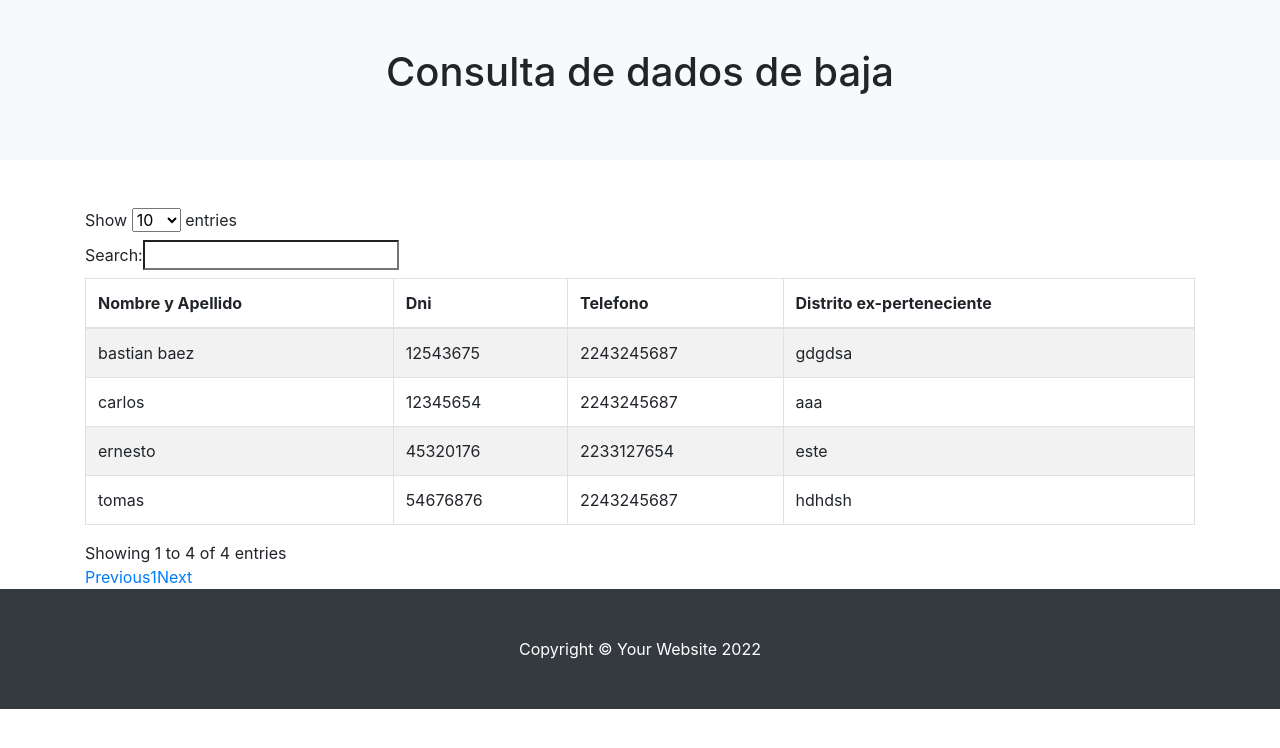
After one commit to rodrigoacunaa/policia, a PHP site: page /policia/adminBajas.php in a window 1280 px wide. The commit adds this page. Shown: the top 748 px of the page. Run offline with PHP 8.4, Linux system fonts and the light colour scheme; data comes from the database, SQL or seed files in the repository; some libraries are stand-ins or nearby versions.

Commit message:
tabla 'ver dados de baja' dinamico-funcional

```diff
--- /dev/null
+++ b/adminBajas.php
@@ -0,0 +1,73 @@
+<!DOCTYPE html>
+<html>
+<head>
+	<meta charset="utf-8">
+	<meta name="viewport" content="width=device-width, initial-scale=1">
+	 <link rel="stylesheet" href="https://cdn.jsdelivr.net/npm/bootstrap@4.6.2/dist/css/bootstrap.min.css" integrity="sha384-xOolHFLEh07PJGoPkLv1IbcEPTNtaed2xpHsD9ESMhqIYd0nLMwNLD69Npy4HI+N" crossorigin="anonymous">
+	<title>Alumnos dados de baja</title>
+</head>
+<body>
+	<div class="p-5 text-center bg-light">
+    <h1 class="mb-3">Consulta de dados de baja</h1>
+  </div>
+
+	<div class="row">
+  <div class="container mt-5">
+  <table id="tablaContacto" class="table table-striped table-bordered" style="width:100%">
+                    <thead>
+                        <tr>
+                            <th>Nombre y Apellido</th>
+                            <th>Dni</th>
+                            <th>Telefono</th>
+                            <th>Distrito ex-perteneciente</th>
+                        </tr>
+                    </thead>
+                    <tbody>
+
+                    <?php
+                    include("modulos/db.php");
+                    $sql = "SELECT * FROM `alumnos` WHERE `estado` = 1";
+                    $sqlEX = mysqli_query($connection, $sql);
+                    $row = mysqli_fetch_array($sqlEX);
+
+                    foreach($sqlEX as $row){
+                    echo '
+                    <tr>
+                    <td>'.$row["nomApe"].'</td>
+                    <td>'.$row["dni"].'</td>
+                    <td>'.$row["telefono"].'</td>
+                    <td>'.$row["distrito"].'</td>
+                    </tr>
+                    ';
+                    }
+                    ?>
+
+
+                              </tbody>
+
+</table>
+</div>
+</div>
+
+<!--datatables scripts -->
+    <script src="https://code.jquery.com/jquery-3.6.1.min.js" integrity="sha256-o88AwQnZB+VDvE9tvIXrMQaPlFFSUTR+nldQm1LuPXQ=" crossorigin="anonymous"></script>
+    <script type="text/javascript" src="https://cdnjs.cloudflare.com/ajax/libs/pdfmake/0.1.36/pdfmake.min.js"></script>
+        <script type="text/javascript" src="https://cdnjs.cloudflare.com/ajax/libs/pdfmake/0.1.36/vfs_fonts.js"></script>
+        <script type="text/javascript" src="https://cdn.datatables.net/v/bs4-4.6.0/jq-3.6.0/jszip-2.5.0/dt-1.11.5/b-2.2.2/b-colvis-2.2.2/b-html5-2.2.2/b-print-2.2.2/date-1.1.2/r-2.2.9/sb-1.3.2/datatables.min.js"></script>
+        <script type="text/javascript" src="https://cdnjs.cloudflare.com/ajax/libs/twitter-bootstrap/4.6.0/js/bootstrap.min.js"></script>
+    <script>
+            $(document).ready(function () {
+                $('#tablaContacto').DataTable();
+            });
+
+        </script>
+    <!-- Optional JavaScript; choose one of the two! -->
+    <script src="//cdn.jsdelivr.net/npm/sweetalert2@11"></script>
+
+     <!-- Footer-->
+        <footer class="py-5 bg-dark">
+            <div class="container"><p class="m-0 text-center text-white">Copyright &copy; Your Website 2022</p></div>
+        </footer>
+
+</body>
+</html>
--- a/bajas.php
+++ b/bajas.php
@@ -116,7 +116,7 @@ destroyAdmin();
                         text: "Lo podrá encontrar en alumnos dados de baja",
                         icon: "success"
                     }).then(function() {
-                         $("#form").trigger('reset');
+                         window.location="bajas.php";
                     });
 
                     }
```
Also changed, not shown: admin.php (+18 -0 lines), modulos/dadosBajaMod.php (added, +18 -0 lines).
